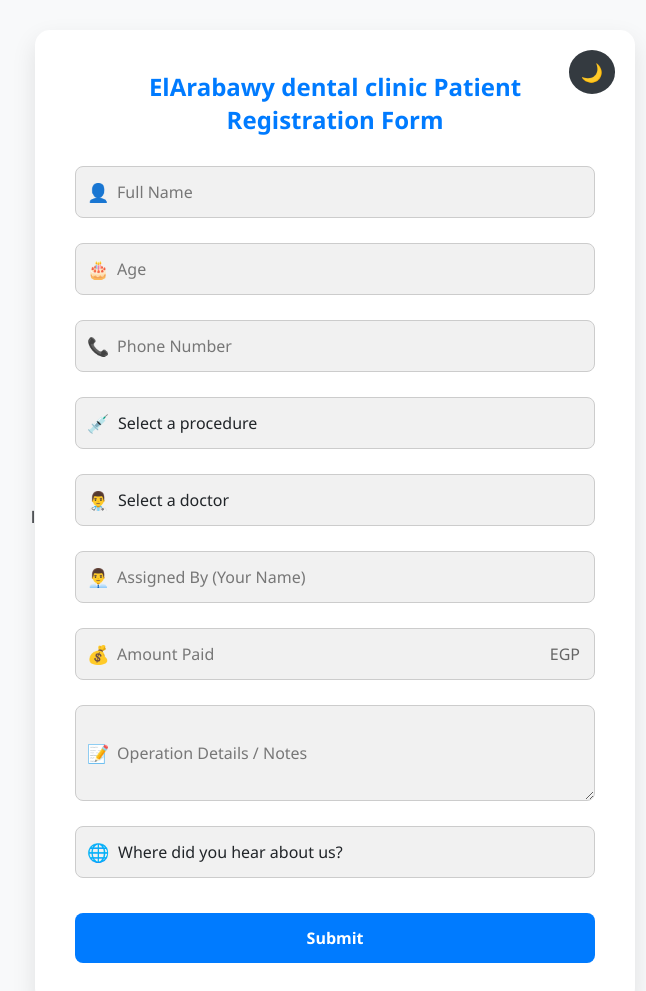
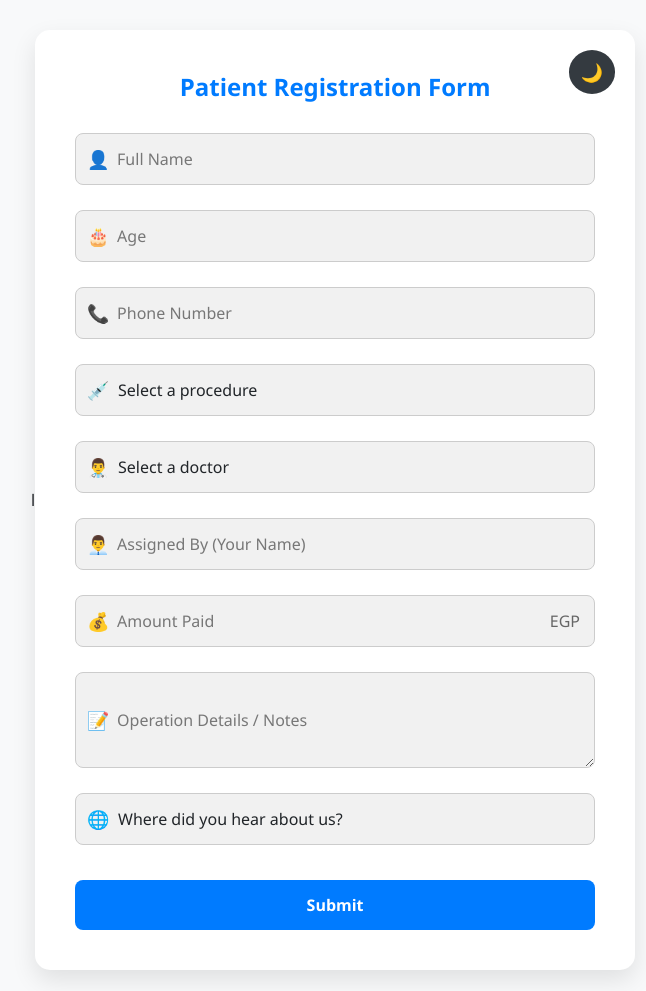
Before and after one commit to OmarYassero/ElArabawy-Dental-Clinic, a plain HTML site: page index.html in a window 1280 px wide. Shown: the top 991 px of the page, without its empty margins (307-953 px from the left). Drawn offline with Linux system fonts and the light colour scheme.

Commit message:
Update index.html

```diff
--- a/index.html
+++ b/index.html
@@ -350,7 +350,7 @@
 
 	<div class="container">
 		<button class="toggle-theme" onclick="toggleTheme()">🌙</button>
-		<h2>ElArabawy dental clinic Patient Registration Form</h2>
+		<h2>Patient Registration Form</h2>
 			<form id="form" autocomplete="off">
 
 			<div class="form-group">
```
